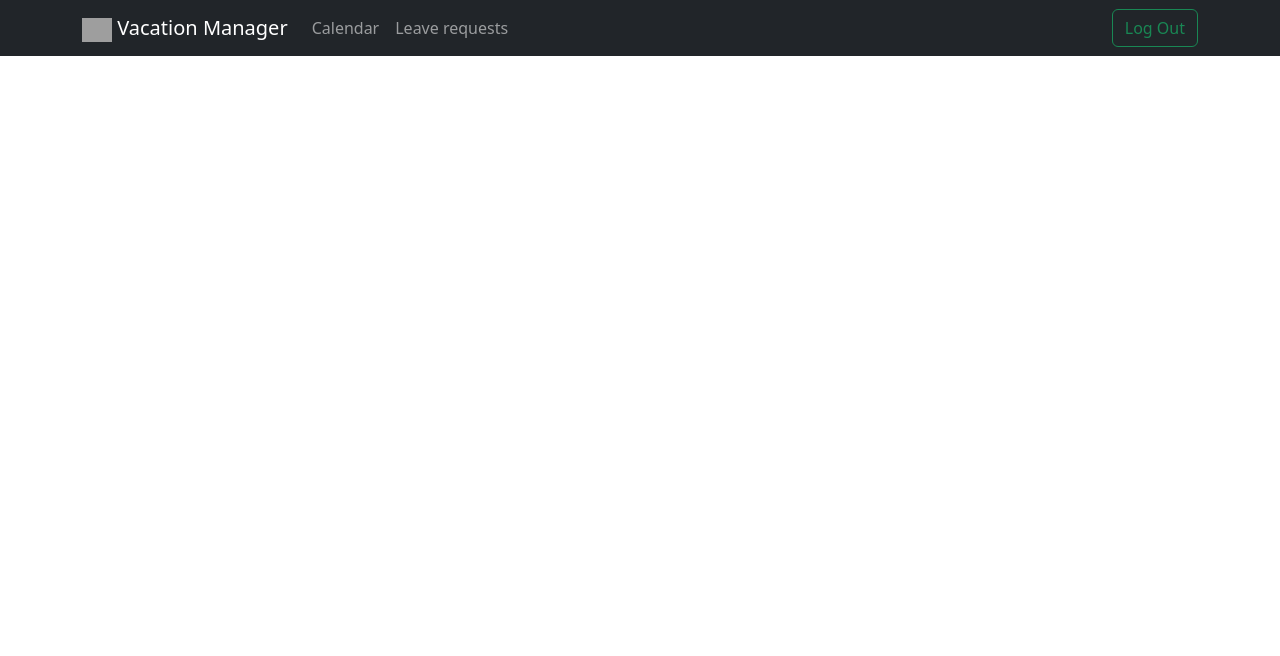
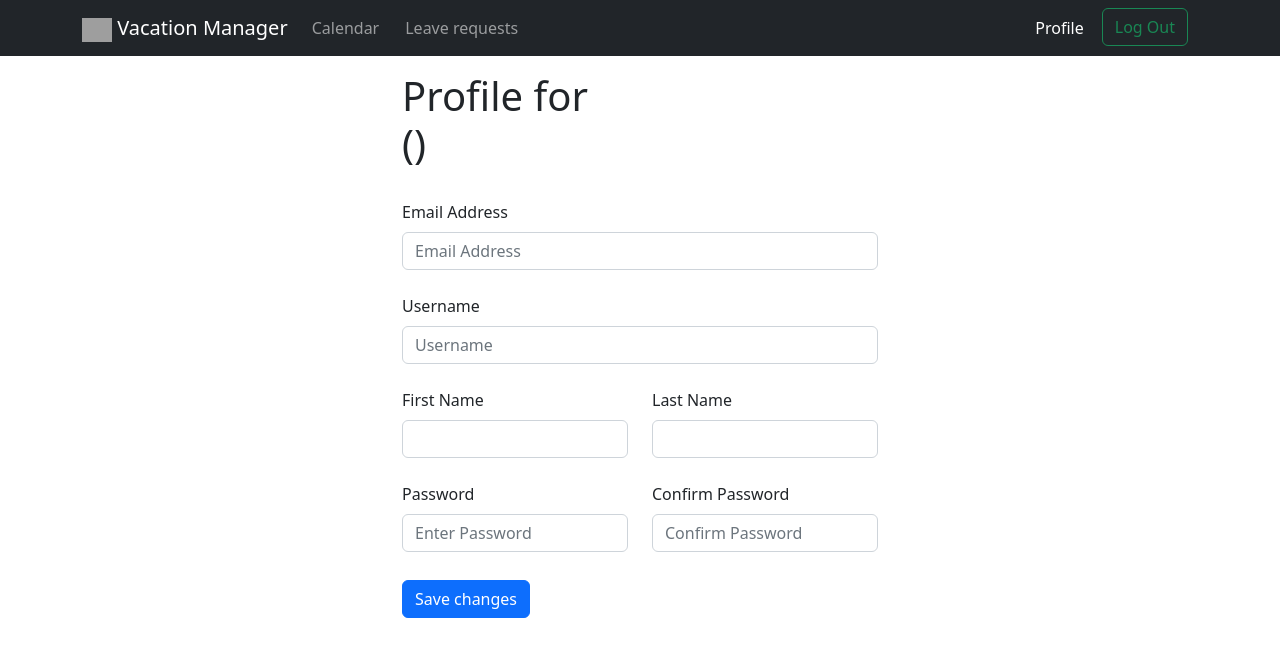
Before and after one commit to Csalex01/VacationManager, a Vue app: page /profile in a window 1280 px wide. Shown: the top 656 px of the page. Built offline with nearby package versions, Linux system fonts and the light colour scheme; no server answers; the database is empty; sample sign-in values are in the browser's storage; grey boxes are pictures that could not be loaded.

Commit message:
Admin Panel

```diff
--- a/index.html
+++ b/index.html
@@ -9,7 +9,6 @@
   <link href="https://cdn.jsdelivr.net/npm/bootstrap@5.2.0-beta1/dist/css/bootstrap.min.css" rel="stylesheet"
         integrity="sha384-0evHe/X+R7YkIZDRvuzKMRqM+OrBnVFBL6DOitfPri4tjfHxaWutUpFmBp4vmVor" crossorigin="anonymous">
 
-
   <title>Vite App</title>
 </head>
 
@@ -20,6 +19,8 @@
   <script src="https://cdn.jsdelivr.net/npm/bootstrap@5.2.0-beta1/dist/js/bootstrap.bundle.min.js"
           integrity="sha384-pprn3073KE6tl6bjs2QrFaJGz5/SUsLqktiwsUTF55Jfv3qYSDhgCecCxMW52nD2"
           crossorigin="anonymous"></script>
+  <script src="https://kit.fontawesome.com/e37732dd11.js" crossorigin="anonymous"></script>
+
 
 </body>
 
--- a/src/App.vue
+++ b/src/App.vue
@@ -1,8 +1,8 @@
 <template>
     <Navbar />
 
-    <div class="container">
-        <RouterView class="mt-5" />
+    <div class="container mt-3">
+        <RouterView />
     </div>
 </template>
 
--- a/src/components/Navbar.vue
+++ b/src/components/Navbar.vue
@@ -35,6 +35,10 @@
 
 					<li v-if="!loggedIn" class="nav-item">
 						<router-link :to="{ name: 'Login' }" class="nav-link" :class="{active: $route.name === 'Login'}">Log In</router-link>
+					</li>
+
+					<li v-if="loggedIn" class="nav-item">
+						<router-link :to="{name: 'Profile'}" class="nav-link" :class="{active: $route.name === 'Profile'}">Profile</router-link>
 					</li>
 
 					<li v-if="loggedIn" class="nav-item">
@@ -99,5 +103,8 @@ export default {
 }
 </script>
 
-<style>
+<style scoped>
+.nav-item {
+	margin-right: 10px;
+}
 </style>
--- a/src/router/index.js
+++ b/src/router/index.js
@@ -6,6 +6,7 @@ import LeaveRequests from '../views/LeaveRequests.vue'
 import Signup from '../views/Auth/Signup.vue'
 import Login from '../views/Auth/Login.vue'
 import Admin from '../views/Admin/Admin.vue'
+import Profile from '../views/Profile.vue'
 
 const router = createRouter({
   history: createWebHistory(import.meta.env.BASE_URL),
@@ -41,9 +42,14 @@ const router = createRouter({
       component: Login
     },
     {
-      path: '/adminpanel',
+      path: '/admin',
       name: 'Admin',
       component: Admin
+    },
+    {
+      path: '/profile',
+      name: 'Profile',
+      component: Profile
     }
     // {
     //   path: '/about',
--- a/src/views/Admin/Admin.vue
+++ b/src/views/Admin/Admin.vue
@@ -1,6 +1,51 @@
 <template>
 	<div v-if="hasAccess">
-		<h1>Admin View</h1>
+		<h1>Admin Panel</h1>
+
+		<p>The following table shows all the registered users.</p>
+
+		<div class="table-responsive">
+			<table class="table table-striped mt-3">
+				<thead style="background: #212529; color: white;">
+					<tr>
+						<th scope="col">#</th>
+						<th scope="col">Username</th>
+						<th scope="col">First Name</th>
+						<th scope="col">Last Name</th>
+						<th scope="col">User Group</th>
+						<th scope="col">Approved</th>
+						<th scope="col">Requests (Pending/Total)</th>
+						<th scope="col">Actions</th>
+					</tr>
+				</thead>
+
+				<tbody>
+					<tr v-for="(user, index) in registeredUsers" :key="user.UID">
+						<th scope="row">{{ index + 1}}</th>
+						<td><span style="color: gray">@</span>{{ user.Username }}</td>
+						<td>{{ user.FirstName }}</td>
+						<td>{{ user.LastName }}</td>
+						<td>
+							<i v-if="user.Role == 'Admin'" style="color: red">{{ user.Role }}</i>
+							<i v-else-if="user.Role == 'Employee'" style="color: green">{{ user.Role }}</i>
+							<i v-else-if="user.Role == 'Viewer'" style="color: blue">{{ user.Role }}</i>
+						</td>
+						<td>
+							<i v-if="user.Approved" class="fa-solid fa-circle-check" style="color: green"></i>
+							<i v-else class="fa-solid fa-circle-xmark" style="color: red"></i>
+						</td>
+						<td>
+							<button class="btn btn-primary me-2"><i class="fa-solid fa-pen"></i></button>
+							({{ user.pendingRequests }}/{{ user.requestCount }})
+						</td>
+						<td>
+							<button class="btn btn-primary me-1"><i class="fa-solid fa-pen-to-square"></i></button>
+							<button class="btn btn-danger"><i class="fa-solid fa-trash"></i></button>
+						</td>
+					</tr>
+				</tbody>
+			</table>
+		</div>
 	</div>
 </template>
 
@@ -12,7 +57,8 @@ export default {
 	data() {
 		return {
 			user: null,
-			hasAccess: false
+			hasAccess: false,
+			registeredUsers: []
 		}
 	},
 	beforeCreate() {
@@ -22,14 +68,12 @@ export default {
 				doc.get()
 					.then(docRef => {
 						if (docRef.exists) {
+							this.hasAccess = true
 							this.user = docRef.data()
 
-							console.log(this.user)
+							if (this.user.Role != 'Admin')
+								this.$router.push({ name: "Index" })
 
-							// if (this.user.Role != "Admin")
-							// 	this.$router.push({ name: "Index" })
-
-							this.hasAccess = true
 						} else
 							console.log("No such document!")
 					})
@@ -38,6 +82,27 @@ export default {
 					})
 			}
 		})
+
+		firestore.collection("users").get()
+			.then(querySnapshot => {
+				querySnapshot.forEach(docRef => {
+					const data = docRef.data()
+
+					if (data.Requests != null)
+						data.requestCount = data.Requests.length
+					else
+						data.requestCount = 0
+
+					data.pendingRequests = 0
+
+					this.registeredUsers.push(data)
+				})
+
+				console.log(this.registeredUsers)
+			})
+			.catch(error => {
+				console.error(`Error: ${error.code}\n${error.message}`)
+			})
 	}
 }
 </script>
--- a/src/views/Auth/Signup.vue
+++ b/src/views/Auth/Signup.vue
@@ -84,7 +84,7 @@ export default {
 							console.error(`Error: ${error.code}\n${error.message}`)
 						})
 
-					this.$router.push({ name: "Login" })
+					this.$router.push({ name: "Index" })
 				})
 				.catch(error => {
 					console.error(`Error: ${error.code}\n${error.message}`)
--- /dev/null
+++ b/src/views/Profile.vue
@@ -0,0 +1,105 @@
+<template>
+	<div class="container box">
+		<h1>Profile for <br> {{ firstName }} {{ lastName }} ({{ username }})</h1>
+
+		<br>
+
+		<label for="email" class="form-label">Email Address</label>
+		<input type="email" name="email" class="form-control" id="email" placeholder="Email Address" v-model="email">
+
+		<br>
+
+		<label for="username" class="form-label">Username</label>
+		<input type="text" name="username" class="form-control" id="username" placeholder="Username" v-model="username">
+
+		<br>
+
+		<div class="row">
+			<div class="col">
+				<label for="firstName" class="form-label">First Name</label>
+				<input type="text" name="firstName" class="form-control" id="firstName" v-model="firstName">
+			</div>
+
+			<div class="col">
+				<label for="lastName" class="form-label">Last Name</label>
+				<input type="text" name="lastName" class="form-control" id="lastName" v-model="lastName">
+			</div>
+		</div>
+
+		<br>
+
+		<div class="row">
+			<div class="col">
+				<label for="paassword" class="form-label">Password</label>
+				<input type="password" name="password1" class="form-control mb-1" id="password" placeholder="Enter Password" v-model="password1">
+			</div>
+
+			<div class="col">
+				<label for="paassword" class="form-label">Confirm Password</label>
+				<input type="password" name="password2" class="form-control mb-1" id="password2" placeholder="Confirm Password" v-model="password2">
+			</div>
+		</div>
+
+		<br>
+
+		<a href="#" class="btn btn-primary" @click="saveChanges">Save changes</a>
+
+	</div>
+</template>
+
+<script>
+import { firestore, auth } from '../firebase/config'
+
+export default {
+	name: "Profile",
+	data() {
+		return {
+			user: null,
+			loggedIn: false,
+			email: null,
+			username: null,
+			firstName: null,
+			lastName: null,
+			password1: null,
+			password2: null
+		}
+	},
+	beforeCreate() {
+		auth.onAuthStateChanged(user => {
+			if (user) {
+				this.loggedIn = true
+
+				const doc = firestore.collection("users").doc(user.uid)
+				doc.get()
+					.then(docRef => {
+						if (docRef.exists) {
+							console.log(docRef.data())
+							this.user = docRef.data()
+
+							this.email = user.email
+							this.username = this.user.Username
+							this.firstName = this.user.FirstName
+							this.lastName = this.user.LastName
+
+						}
+					})
+					.catch(error => {
+						console.error(`Error: ${error.code}\n${error.message}`)
+					})
+			} else
+				this.$router.push({ name: "Index" })
+		})
+	},
+	methods: {
+		sasveChanges() {
+
+		}
+	}
+}
+</script>
+
+<style scoped>
+.box {
+	max-width: 500px;
+}
+</style>
```
